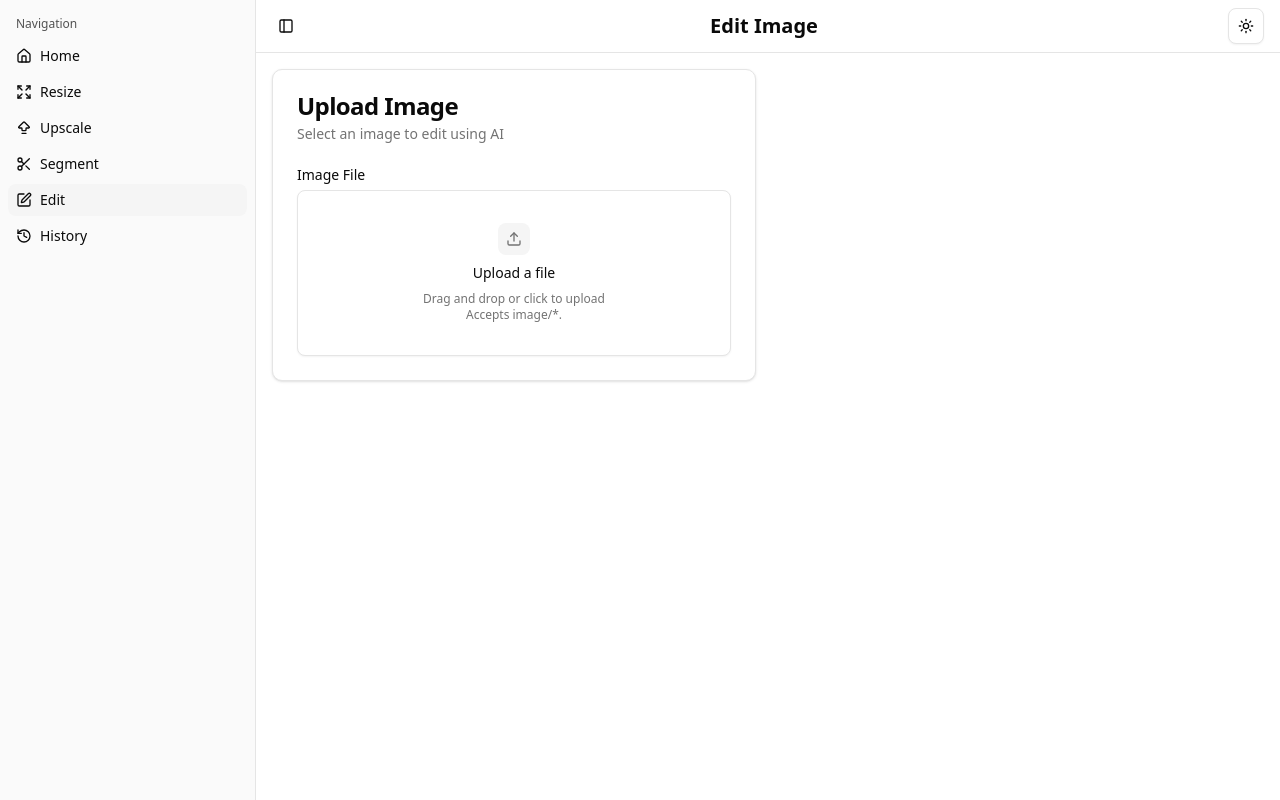
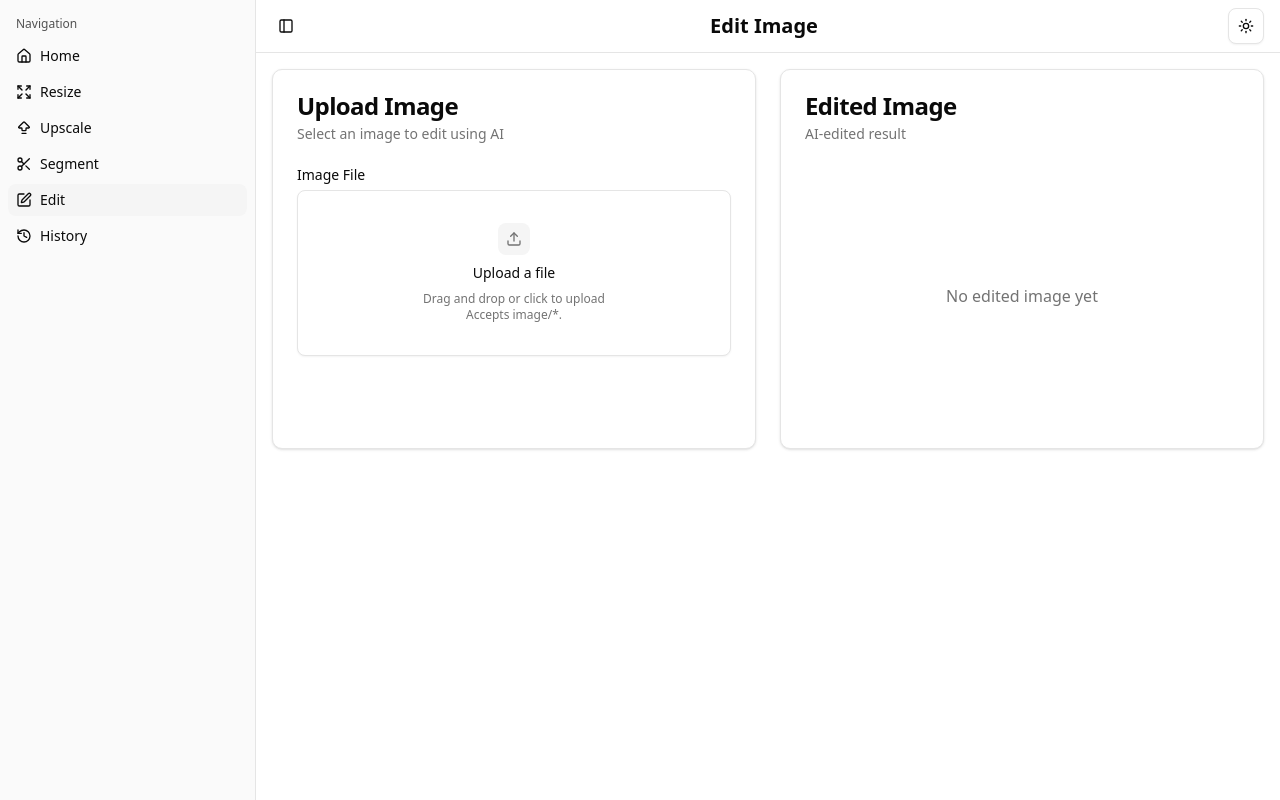
Before and after one commit to GlenCarpenter/image_processor, a React (Vite) app in the folder frontend/: page /edit in a window 1280 px wide. Built offline with nearby package versions, Linux system fonts and the light colour scheme.

Commit message:
show edit output card when no result

```diff
--- a/frontend/src/routes/edit.tsx
+++ b/frontend/src/routes/edit.tsx
@@ -300,7 +300,6 @@ function RouteComponent() {
         </Card>
 
         {/* Output Section */}
-        {editImage.outputFilename && (
         <OutputCard
           title="Edited Image"
           description="AI-edited result"
@@ -318,7 +317,6 @@ function RouteComponent() {
             ) : undefined
           }
         />
-        )}
       </div>
     </div>
   )
```
Lines whose indentation alone changed are shown as unchanged.
